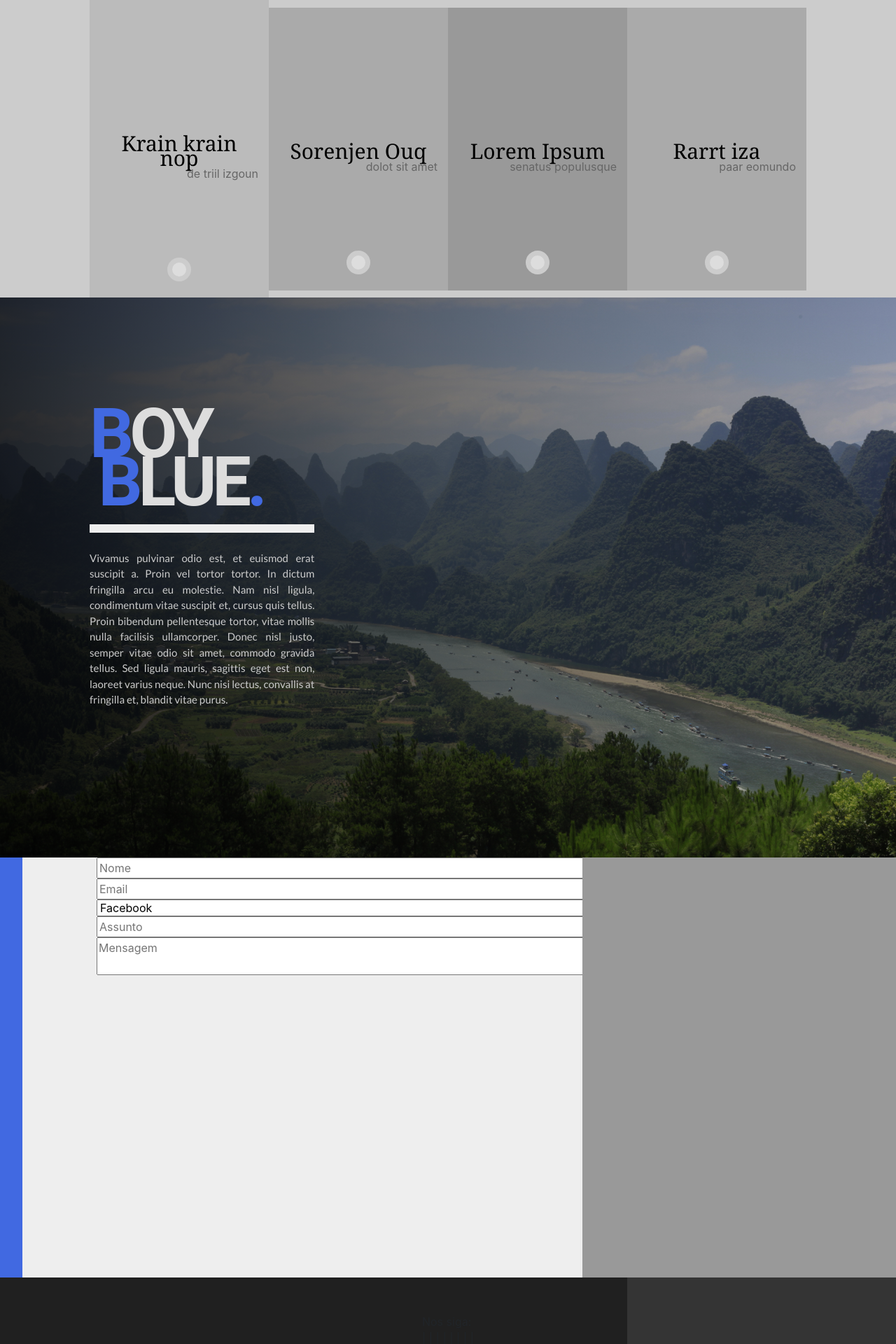
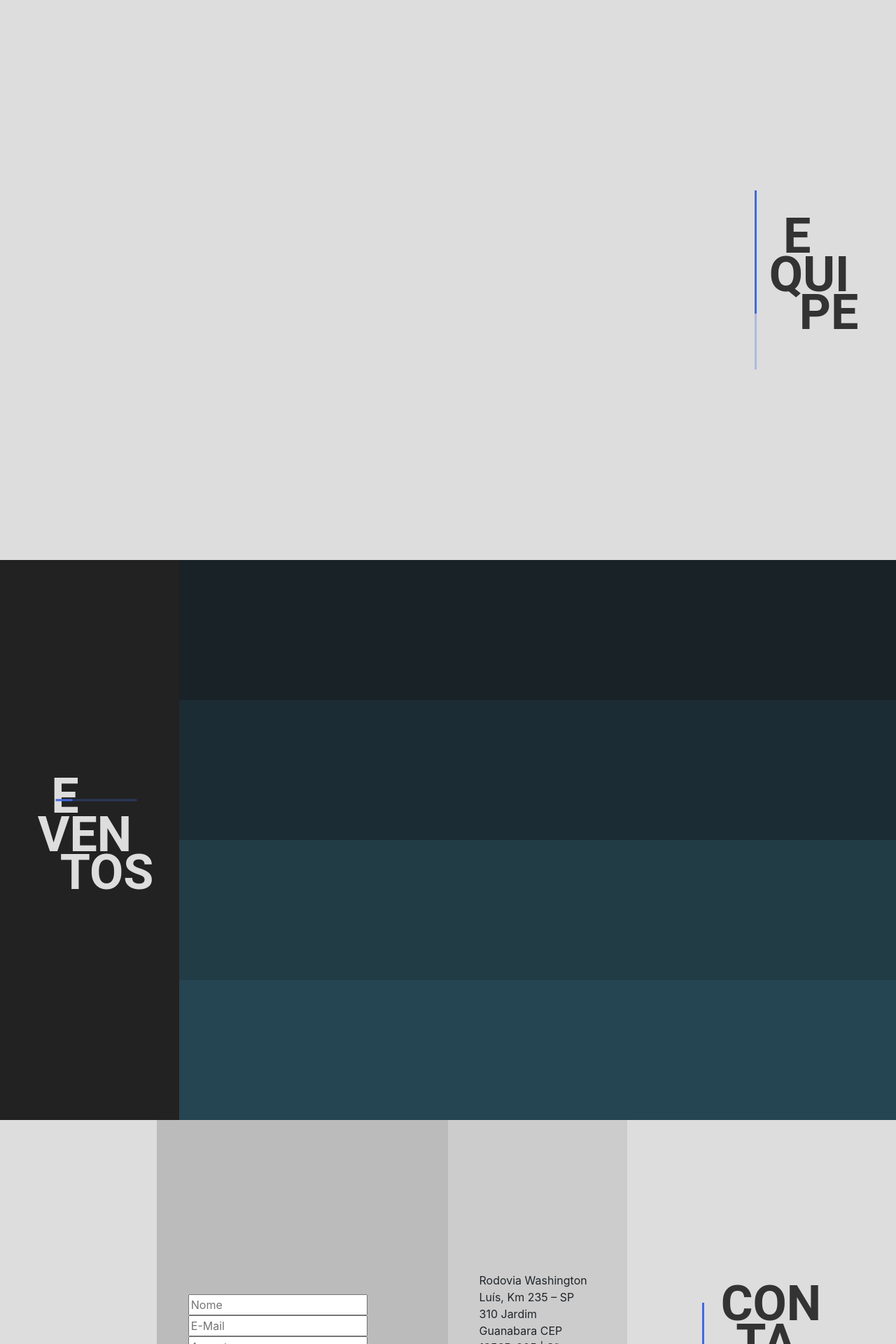
Before and after one commit to dsalexan/boyblue, a PHP site: page / in a window 1280 px wide. Shown: the part 3200-5120 px from the top of the page at 70% size. Run offline with PHP 8.4, Linux system fonts and the light colour scheme.

Commit message:
Finalizando versao pre-release, falta contato, competencias e eventos

```diff
--- a/css/style.css
+++ b/css/style.css
@@ -277,15 +277,16 @@ section#projetos{
 #projetos .box .display{
   padding: 0.4em 0.75em;
   background: #666;
-  color: #111;
+  color: #191919;
   font-weight: 600;
   font-family: 'Lato';
 }
 
 
 
+
 section#clientes{
-  background: #111;
+  background: #191919;
   height: 100vh;
   position: relative;
 }
@@ -308,6 +309,8 @@ section#clientes{
 }
 
 #clientes .title-border{
+  border-top-width: 5em;
+  border-bottom-width: 13em;
 }
 
 #clientes .section-title p:nth-of-type(1){
@@ -330,222 +333,266 @@ section#clientes{
   padding: 0;
 }
 
+#clientes .boxes-holder .arrow{
+  top: 0;
+  color: #999;
+  background: #111;
+  font-size: 2em;
+  position: absolute;
+  height: 100%;
+  padding: 0 0.5em;
+  cursor: pointer;
+
+  -ms-transform: skew(5deg); /* IE 9 */
+  -webkit-transform: skew(5deg); /* Safari */
+  transform: skew(5deg); /* Standard syntax */
+}
+
+#clientes .boxes-holder .arrow:first-of-type{
+  left: -2em;
+}
+
+#clientes .boxes-holder .arrow:last-of-type{
+  right: -2em;
+}
+
+#clientes .boxes-holder .arrow:hover{
+  background: #000;
+  color: #EEE;
+  text-shadow: 0 0 0.2em white;
+}
+#clientes .boxes-holder .arrow-inactive{
+  cursor: initial;
+}
+
+#clientes .boxes-holder .arrow-inactive:hover{
+  background: #111 !important;
+  color: #999 !important;
+  text-shadow: none !important;
+}
+
+#clientes .box-row{
+  width: 45%;
+  text-align: center;
+  /*background: blue;*/
+}
+
 #clientes .client-box{
-  height: 160px;
-  width: 160px;
-  background: red;
+  height: 15em;
+  width: 15em;
+  display: inline-block;
+  background: rgba(255,255,255,0.6);
+}
+
+#clientes .client-box:nth-child(2){
+  margin-top: 5em;
+}
+
+#clientes .box-inactive{
+  visibility: hidden;
+  height: 0;
+  min-height: 0;
+  min-width: 0;
+  width: 0;
 }
 
 
-section#panel{
-  /*height: 500px;*/
+
+
+section#competencias{
+  height: 100vh;
+  position: relative;
+  background: #DDD;
+}
+
+#competencias .title-border{
+  border-top-width: 11em;
+  border-bottom-width: 5em;
+
+  margin-left: 0;
+  margin-right: 1.2em;
+}
+
+#competencias .section-title p:nth-of-type(1){
+  margin-left: -0.7em;
+}
+
+#competencias .section-title p:nth-of-type(2){
+  margin-left: -0.2em;
+}
+
+#competencias .section-title p:nth-of-type(3){
+  margin-left: 0.6em;
+}
+
+
+
+
+
+section#eventos{
+  height: 100vh;
+  position: relative;
+  background: #222;
+}
+
+#eventos .title-border{
+  -ms-transform: rotate(-90deg); /* IE 9 */
+  -webkit-transform: rotate(-90deg); /* Chrome, Safari, Opera */
+  transform: rotate(-90deg);
+
+  border-top-width: 1.5em;
+  border-bottom-width: 5.75em;
+  position: absolute;
+  margin-top: -7.1em;
+}
+
+#eventos .section-title{
+  color: #DDD;
+}
+
+#eventos .section-title p:nth-of-type(1){
+  margin-left: -1em;
+}
+
+#eventos .section-title p:nth-of-type(2){
+  margin-left: -0.2em;
+}
+
+#eventos .section-title p:nth-of-type(3){
+  margin-left: 0.7em;
+}
+
+#eventos .event-box{
+  height: 25%;
+}
+
+
+
+
+section#contato{
+  height: calc(100vh - 150px);
+  background: #DDD;
+}
+
+#contato .overlay{
+  height: 100%;
+  width: 100%;
+  position: absolute;
+  top: 0;
+  left: 0;
+
+  /* Permalink - use to edit and share this gradient: http://colorzilla.com/gradient-editor/#000000+0,000000+100&0.65+0,0+100;Neutral+Density */
+  background: -moz-linear-gradient(left, rgba(0,0,0,0.65) 0%, rgba(0,0,0,0) 100%); /* FF3.6-15 */
+  background: -webkit-linear-gradient(left, rgba(0,0,0,0.65) 0%,rgba(0,0,0,0) 100%); /* Chrome10-25,Safari5.1-6 */
+  background: linear-gradient(to right, rgba(0,0,0,0.65) 0%,rgba(0,0,0,0) 100%); /* W3C, IE10+, FF16+, Chrome26+, Opera12+, Safari7+ */
+  filter: progid:DXImageTransform.Microsoft.gradient( startColorstr='#a6000000', endColorstr='#00000000',GradientType=1 ); /* IE6-9 */
+}
+
+#contato .title-border{
+  margin-left: 0;
+  margin-right: 1.5em;
+
+  border-top-width: 6em;
+  border-bottom-width: 2em;
+}
+
+#contato .section-title p:nth-of-type(1){
+  margin-left: 0em;
+}
+
+#contato .section-title p:nth-of-type(2){
+  margin-left: -0.2em;
+}
+
+#contato .section-title p:nth-of-type(3){
+  margin-left: 0.7em;
+}
+
+#contato .form{
+  width: 50%;
+  position: relative;
+  margin-left: 25%;
+  padding: 0 5%;
+  background: #BBB;
+}
+
+#contato .info{
+  position: relative;
+  width: 30%;
+  padding: 0 5%;
   background: #CCC;
 }
 
-#panel .container{
-  width: 80%;
+
+
+
+
+
+footer{
+  height: 150px;
+  background: red;
+  position: relative;
+  color: #BBB;
+  letter-spacing: 0;
 }
 
-#panel .slot{
-  padding-top: 5px;
-  padding-bottom: 15px;
-  text-align: center;
+footer .site-map{
+  height: 100%;
+  width: 70%;
+  background: #202020;
+  position: absolute;
+  left: 0;
+  text-align: left;
+}
+
+footer .site-map .links{
+  font-size: 1.em;
+}
+
+footer .site-map .links a{
+  text-decoration: none;
+  color: #BBB;
   cursor: pointer;
 }
 
-#panel .slot:first-of-type{
-  background: #BBB;
+footer .site-map .links a:hover{
+  color: #FFF;
+  font-weight: 600;
 }
 
-#panel .slot:nth-of-type(2), #panel .slot:last-of-type{
-  background: #AAA;
+footer .site-map .links a:after{
+  content: "|";
+  color: #999;
+  line-height: 0.9;
+  font-size: 1.2em;
+  padding: 0 0.5em;
 }
 
-#panel .slot:nth-of-type(3){
-  background: #999;
+footer .site-map .links a:last-child:after{
+  content: "";
 }
 
-
-#panel .slot:hover{
-  background: #00577a;
+footer .site-map .copyright{
+  padding-top: 0.3em;
+  font-size: 0.7em;
 }
 
-#panel .slot .title{
-  font-size: 30px;
-  font-family: "Georgia";
-  color: black;
-  line-height: 0.7em;
-  padding-top: 6.3em;
+footer .site-map .copyright span{
+  padding: 0 0.5em;
 }
 
-#panel .slot:hover .title{
-  color: #EEE;
-}
-
-#panel .slot .text{
-  text-align: left;
-  padding: 1.3em 1.75em 1em 1.75em;
-  font-size: 14px;
-  line-height: 1em;
-  color: #CCC;
-  visibility: hidden;
-}
-
-#panel .slot:hover .text{
-  visibility: visible;
-}
-
-#panel .slot .label{
-  color: #666;
-  visibility: visible;
-
+footer .follow-us{
+  height: 100%;
+  width: 30%;
+  background: #343434;
   position: absolute;
-  top:0;
+  text-align: center;
   right: 0;
 }
 
-#panel .slot:hover .label{
-  visibility: hidden;
+footer .follow-us .label{
+  font-size: 0.85em;
 }
-
-#panel .slot .circle{
-  height: 10px;
-  width: 10px;
-  border-radius: 50%;
-  background: #DDD;
-  border: solid 7px #CCC;
-  padding: 10px;
-  margin: 1em auto 0.5em auto;
-}
-
-#panel .slot:hover .circle{
-  background: #EEE;
-  border-color: #182e37;
-}
-
-
-section#display{
-  background: url('../images/display_background.jpg') no-repeat center center scroll;
-  background-size: 100% auto;
-  background-position-y: 90%;
-  height: 100vh;
-
-
-  -moz-transform: scaleX(-1);
-  -o-transform: scaleX(-1);
-  -webkit-transform: scaleX(-1);
-  transform: scaleX(-1);
-  filter: FlipH;
-  -ms-filter: "FlipH";
-}
-
-#display>.overlay {
-  padding: 20vh 0;
-  text-align: center;
-  /*background: rgba(0, 0, 0, 0.6);*/
-  height: 100vh;
-
-
-  -moz-transform: scaleX(-1);
-  -o-transform: scaleX(-1);
-  -webkit-transform: scaleX(-1);
-  transform: scaleX(-1);
-  filter: FlipH;
-  -ms-filter: "FlipH";
-}
-
-#display .container{
-  width: 80%;
-  padding: 0;
-}
-
-#display .title-box{
-  font-family: "Roboto";
-  font-weight: 600;
-  font-size: 99px;
-  color: #DDD;
-  line-height: 0.7;
-  text-align: left;
-  letter-spacing: -0.06em;
-  padding-bottom: 25px;
-  border-bottom: solid 12px #EEE;
-}
-
-#display .title>span{
-  color: royalblue;
-}
-
-#display .title:nth-of-type(2){
-  padding-left: 0.125em;
-}
-
-#display .text{
-  font-family: "Lato";
-  color: #CCC;
-  text-align: justify;
-  text-justify: newspaper;
-  font-size: 15px;
-  padding: 25px 0;
-}
-
-section#contact {
-  height: 600px;
-  background: #EEE;
-  position: relative;
-}
-
-#contact>.overlay:first-of-type{
-  position: absolute;
-  top: 0;
-  left: 0;
-  height: inherit;
-  width: 2.5%;
-  background: royalblue;
-}
-
-#contact>.overlay:last-of-type{
-  position: absolute;
-  top: 0;
-  right: 0;
-  height: inherit;
-  width: 35%;
-  background: #999;
-}
-
-#contact .form-contato{
-  min-height: 100%;
-
-}
-
-#contact .container{
-  width: 80%;
-}
-
-#contact .form-row{
-  width: 100%;
-}
-
-#contact .form-row > input,
-#contact .form-row > textarea,
-#contact .form-row > select{
-  width: 100%;
-}
-
-footer{
-  height: 150px;
-  background: #202020;
-  position: relative;
-}
-
-footer > .overlay{
-  position: absolute;
-  top: 0;
-  right: 0;
-  width: 30%;
-  background: #343434;
-  height: 100%;;
-}
-
 
 
 
--- a/index.html
+++ b/index.html
@@ -41,13 +41,13 @@
                 <a class="nav-brand" href="#"><img class="img-fluid-height" src="images/ectm_logo.png"/></a>
               </li>
               <li class="nav-item">
-                <a class="nav-link" href="#">BLOG</a>
+                <a class="nav-link" href="#competencias">COMPETÊNCIAS</a>
               </li>
               <li class="nav-item">
-                <a class="nav-link" href="#">EVENTOS</a>
+                <a class="nav-link" href="#eventos">EVENTOS</a>
               </li>
               <li class="nav-item">
-                <a class="nav-link" href="#">CONTATO</a>
+                <a class="nav-link" href="#contato">CONTATO</a>
               </li>
             </ul>
           </div>
@@ -117,7 +117,7 @@
       </div>
     </section>
 
-    <section id="clientes" class="quadro">
+    <section id="clientes" class="quadro" data-slide=0 data-slide-size=2>
       <div style="position: relative; height: 100%;">
         <div class="centralize holder-thing paralelo" style="width: 25%; left: 0; background: #000;">
           <div class="section-title">
@@ -127,135 +127,123 @@
           </div>
           <div class="title-border"></div>
         </div>
-        <div class="holder-thing" style="width: 75%; right: 0;">
-          <div class="container">
-            <div class="row">
-              <div class="col-md-4"><div class="client-box"></div></div>
-              <div class="col-md-4"><div class="client-box"></div></div>
-              <div class="col-md-4"><div class="client-box"></div></div>
+        <div class="holder-thing boxes-holder" style="width: 65%; right: 7.5%;">
+          <div id="client-prev" class="arrow centralize arrow-inactive" data-acc=-1 data-status=0><</div>
+
+            <div class="boxes centralize" data-index=0>
+              <div class="box-row">
+                <div class="client-box"></div>
+              </div>
+              <div class="box-row">
+                <div class="client-box"></div>
+                <div class="client-box"></div>
+              </div>
             </div>
-            <div class="row">
-              <div class="col-md-4"><div class="client-box"></div></div>
-              <div class="col-md-4"><div class="client-box"></div></div>
-              <div class="col-md-4"><div class="client-box"></div></div>
+            <div class="boxes centralize box-inactive" data-index=1>
+              <div class="box-row">
+                <div class="client-box"></div>
+                <div class="client-box"></div>
+              </div>
+              <div class="box-row">
+                <div class="client-box"></div>
+              </div>
             </div>
-            <div class="row">
-              <div class="col-md-4"><div class="client-box"></div></div>
-              <div class="col-md-4"><div class="client-box"></div></div>
-              <div class="col-md-4"><div class="client-box"></div></div>
-            </div>
-          </div>
+
+          <div id="client-next" class="arrow centralize" data-acc=1 data-status=1>></div>
         </div>
       </div>
     </section>
 
+    <section id="competencias" class="quadro">
+      <div style="position: relative; height: 100%;">
+        <div class="centralize holder-thing" style="width: 20%; right: 0;">
+          <div class="title-border"></div>
+          <div class="section-title">
+            <p>E</p>
+            <p>QUI</p>
+            <p>PE</p>
+          </div>
+        </div>
+        <div class="holder-thing" style="width: 80%; left: 0;">
+        </div>
+    </section>
 
 
-
-
-    <section id="panel">
-      <div class="container">
-        <div class="row align-items-center">
-          <div class="col-md-3 slot">
-            <div class="title">Krain krain nop</div>
-            <div style="position: relative">
-              <div class="label">de triil izgoun</div>
-              <div class="text">Lorem ipsum dolor sit amet, consecteur adispicsing elit. Etiam in fibero nulla. Suspendisse maximus imperdiet turpis at rhoncus.</div>
-            </div>
-            <div class="circle"></div>
+    <section id="eventos" class="quadro">
+      <div style="position: relative; height: 100%;">
+        <div class="centralize holder-thing" style="width: 20%; left: 0;">
+          <div class="title-border"></div>
+          <div class="section-title">
+            <p>E</p>
+            <p>VEN</p>
+            <p>TOS</p>
           </div>
-          <div class="col-md-3 slot">
-            <div class="title">Sorenjen Ouq</div>
-            <div style="position: relative">
-              <div class="label">dolot sit amet</div>
-              <div class="text">Lorem ipsum dolor sit amet, consecteur adispicsing elit. Etiam in fibero nulla. Suspendisse maximus imperdiet turpis at rhoncus.</div>
-            </div>
-            <div class="circle"></div>
+        </div>
+        <div class="holder-thing" style="width: 80%; right: 0;">
+          <div style="height: 100%;">
+            <div class="event-box" style="background: #182227;"></div>
+            <div class="event-box" style="background: #1B2C34;"></div>
+            <div class="event-box" style="background: #223C46;"></div>
+            <div class="event-box" style="background: #254553;"></div>
           </div>
-          <div class="col-md-3 slot">
-            <div class="title">Lorem Ipsum</div>
-            <div style="position: relative">
-              <div class="label">senatus populusque</div>
-              <div class="text">Lorem ipsum dolor sit amet, consecteur adispicsing elit. Etiam in fibero nulla. Suspendisse maximus imperdiet turpis at rhoncus.</div>
-            </div>
-            <div class="circle"></div>
-          </div>
-          <div class="col-md-3 slot">
-            <div class="title">Rarrt iza</div>
-            <div style="position: relative">
-              <div class="label">paar eomundo</div>
-              <div class="text">Lorem ipsum dolor sit amet, consecteur adispicsing elit. Etiam in fibero nulla. Suspendisse maximus imperdiet turpis at rhoncus.</div>
-            </div>
-            <div class="circle"></div>
-          </div>
-
         </div>
-      </div>
     </section>
 
-    <section id="display">
-      <div class="overlay grad_grey_to_transparent">
-        <div class="container">
-          <div class="row align-items-center">
-            <div class="col-md-4">
-              <div class="title-box">
-                <div class="title"><span>B</span>OY</div>
-                <div class="title"><span>B</span>LUE<span>.</span></div>
-              </div>
-              <div class="text">Vivamus pulvinar odio est, et euismod erat suscipit a. Proin vel tortor tortor. In dictum fringilla arcu eu molestie. Nam nisl ligula, condimentum vitae suscipit et, cursus quis tellus. Proin bibendum pellentesque tortor, vitae mollis nulla facilisis ullamcorper. Donec nisl justo, semper vitae odio sit amet, commodo gravida tellus. Sed ligula mauris, sagittis eget est non, laoreet varius neque. Nunc nisi lectus, convallis at fringilla et, blandit vitae purus.</div>
-            </div>
+    <section id="contato" class="quadro">
+      <div class="overlay"></div>
+      <div style="position: relative; height: 100%;">
+        <div class="centralize holder-thing" style="width: 30%; right: 0;">
+          <div class="title-border"></div>
+          <div class="section-title">
+            <p>CON</p>
+            <p>TA</p>
+            <p>TO</p>
           </div>
         </div>
-      </div>
-    </section>
-
-    <section id="contact">
-      <div class="overlay"></div>
-      <div class="container">
-        <div class="row align-items-center">
-          <form role="form" class="col-md-9 form-contato">
-            <div class="form-row">
-              <input id="name" type="text" alt="Nome" placeholder="Nome" required/>
+        <div class="holder-thing" style="width: 70%; left: 0;">
+          <div style="height: 100%; display: flex;">
+            <div class="form centralize">
+              <form>
+                <input type="text" placeholder="Nome" id="nome"></input>
+                <input type="text" placeholder="E-Mail" id="email"></input>
+                <input type="text" placeholder="Assunto" id="assunto"></input>
+                <textarea placeholder="Mensagem" id="mensagem"></textarea>
+                <input type="button" value="Enviar"></input>
+              </form>
             </div>
-            <div class="form-row">
-              <input id="email" type="text" alt="Email" placeholder="Email" required/>
-            </div>
-            <div class="form-row">
-              <select id="met_us" alt="Como nos conheceu?" placeholder="Como nos conheceu?" required>
-                <option value="Facebook">Facebook</option>
-                <option value="Propaganda">Propaganda</option>
-                <option value="Indicação">Indicação</option>
-              </select>
-            </div>
-            <div class="form-row">
-              <input id="subject" type="text" alt="Assunto" placeholder="Assunto" required/>
-            </div>
-            <div class="form-row">
-              <textarea id="message" alt="Nome" placeholder="Mensagem" required></textarea>
-            </div>
-          </form>
-          <div class="col-md-3 dados-contato">
-            EMAILS, FONES E ADDRESSESS
+            <div class="info centralize">
+              <div>
+                <div class="text">Rodovia Washington Luís, Km 235 – SP 310 Jardim Guanabara CEP 13565-905 | São Carlos, SP</div>
+                <div class="text">+55 (16) 3351 9495</div>
+                <div class="text">contato@catijr.com.br</div>
+                <div class="text">facebook.com/catijr</div>
+              </div>
           </div>
         </div>
-      </div>
-      <div class="overlay"></div>
     </section>
 
     <!-- Footer -->
     <footer>
-      <div class="container centralize">
-        <div class="site-map">
-          <div class="ECTM Jr | Projetos | Clientes | Blog | Eventos | Contato"></div>
-          <div class="&copy; 2017 ECTM Jr | Todos os direitos reservados"></div>
+      <div class="site-map centralize">
+        <div style="padding-right: 15em;">
+          <div class="links">
+            <a class="link-active" href="#ectm-jr">ECTM Jr</a>
+            <a href="#projetos">Projetos</a>
+            <a href="#clientes">Clientes</a>
+            <a href="#equipe">Equipe</a>
+            <a href="#eventos">Eventos</a>
+            <a href="#contato">Contato</a>
+            </ul>
+          </div>
+          <div class="copyright">&copy; 2017 ECTM Jr <span>-</span> BoyBlue Versão 0.3 α <span>-</span> Todos os direitos reservados</div>
         </div>
-        <div class="follow-us">
+      </div>
+      <div class="follow-us centralize">
+        <div>
           <div class="label">Nos siga:</div>
           <div class="social-media">| |  | |  | |  | |</div>
         </div>
       </div>
-      <!-- /.container -->
-      <div class="overlay"></div>
     </footer>
 
     <!-- Bootstrap core JavaScript -->
```
Also changed, not shown: js/general.js (+31 -0 lines).
